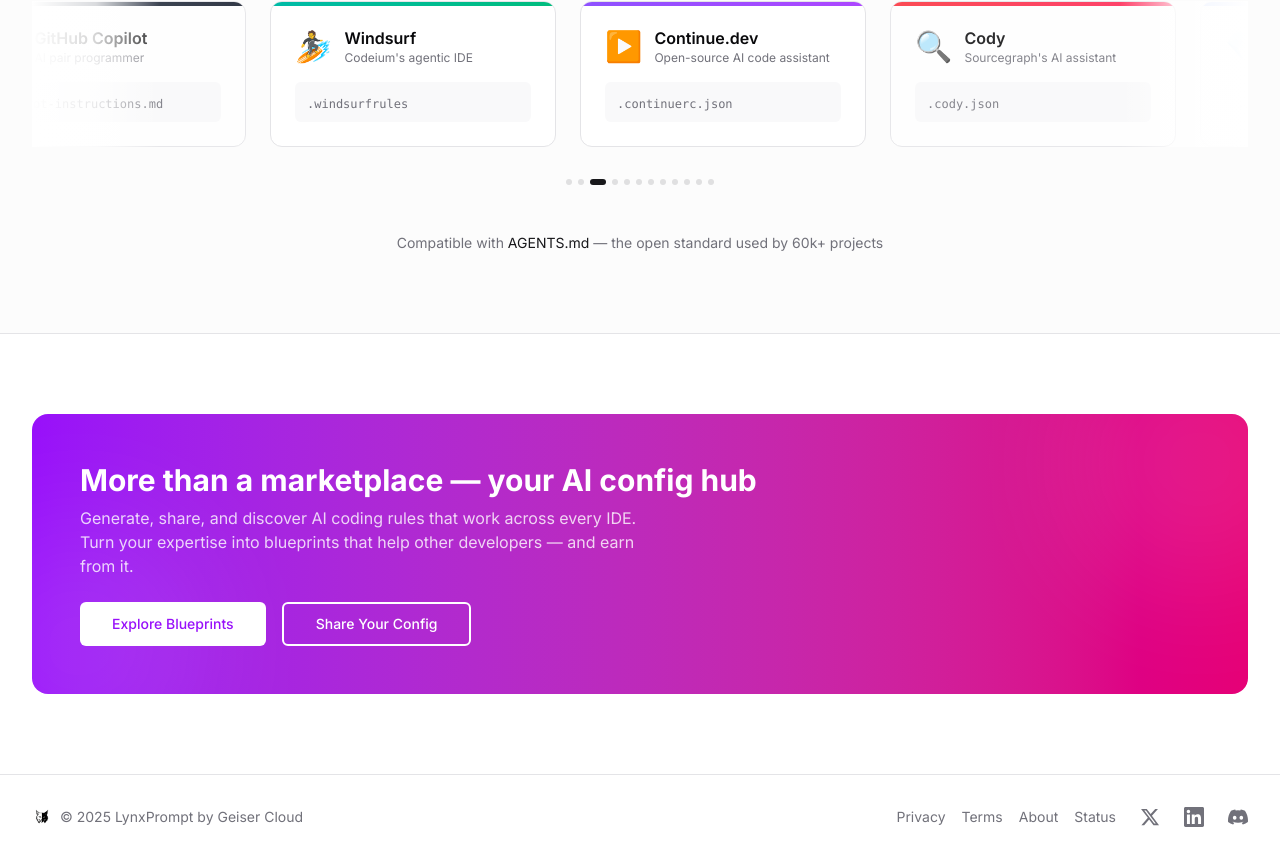
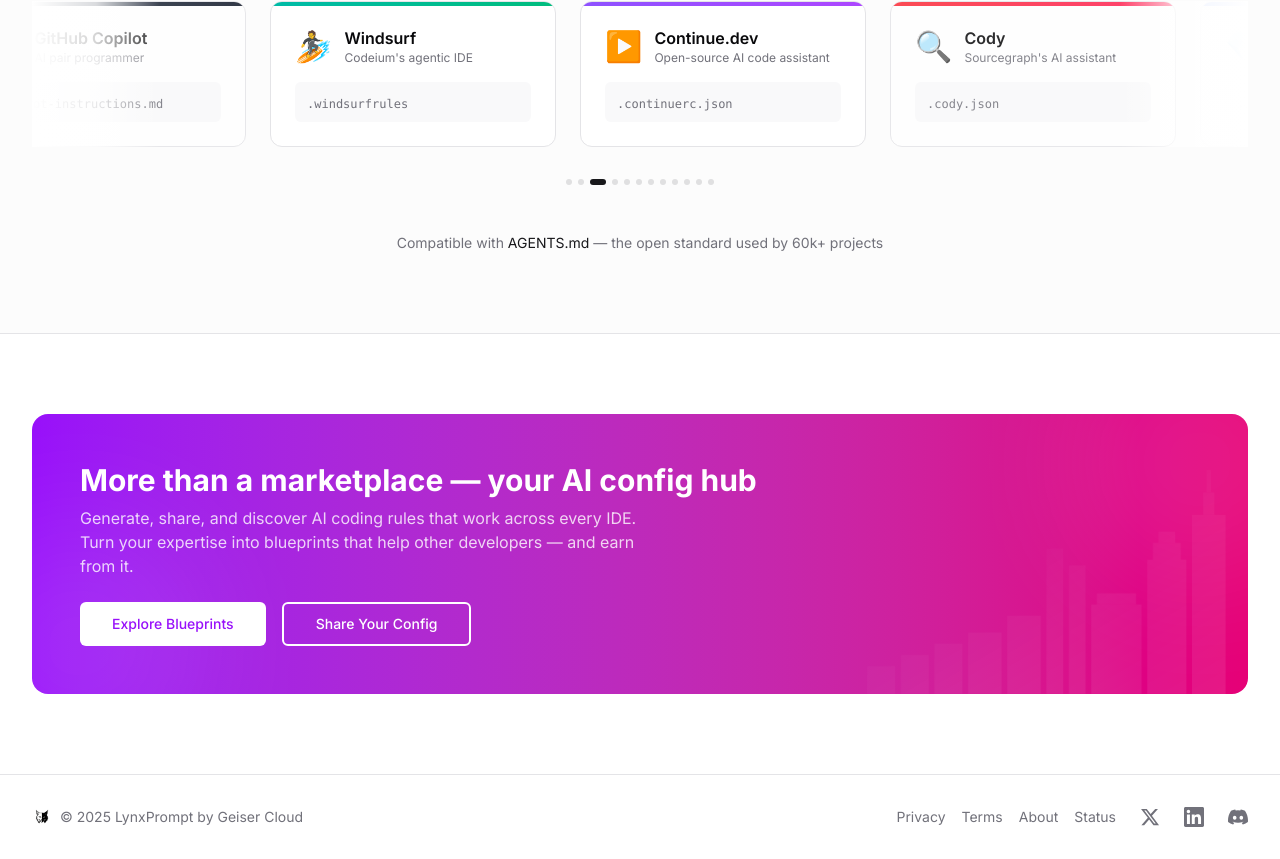
Before and after one commit to GeiserX/LynxPrompt, a Next.js app: page / in a window 1280 px wide. Shown: the part 1177-2036 px from the top of the page. Built offline with nearby package versions, Linux system fonts and the light colour scheme; no server answers.

Commit message:
fix: remove all bold/semibold from info boxes - uniform font weight

```diff
--- a/src/app/blueprints/create/page.tsx
+++ b/src/app/blueprints/create/page.tsx
@@ -379,7 +379,7 @@ export default function ShareBlueprintPage() {
                 {/* AI Edit Panel - MAX users only */}
                 {userPlan === "max" && (
                   <div className="mb-3 rounded-lg border border-purple-300 bg-purple-100 p-3 dark:border-purple-500/50 dark:bg-purple-900/30">
-                    <div className="mb-2 flex items-center gap-2 text-sm font-medium">
+                    <div className="mb-2 flex items-center gap-2 text-sm">
                       <Sparkles className="h-4 w-4 text-purple-600 dark:text-purple-300" />
                       <span className="text-purple-800 dark:text-purple-200">AI-Powered Editing</span>
                     </div>
@@ -530,8 +530,8 @@ export default function ShareBlueprintPage() {
                       <div className="flex items-start gap-2">
                         <Info className="h-4 w-4 flex-shrink-0 text-sky-600 dark:text-sky-300 mt-0.5" />
                         <p className="text-xs text-sky-800 dark:text-sky-200">
-                          <span className="font-semibold text-sky-900 dark:text-sky-100">Note:</span> This is just to identify the original format.
-                          All blueprints are <span className="font-semibold text-sky-900 dark:text-sky-100">interchangeable and compatible across all AI IDEs</span> —
+                          <span className="text-sky-900 dark:text-sky-100">Note:</span> This is just to identify the original format.
+                          All blueprints are interchangeable and compatible across all AI IDEs —
                           Cursor, Claude, Copilot, Windsurf, Cline, and more.
                           Users can download in any format they need.
                         </p>
@@ -589,7 +589,7 @@ export default function ShareBlueprintPage() {
                     <div className="flex items-start gap-3">
                       <AlertTriangle className="h-5 w-5 flex-shrink-0 text-amber-600 dark:text-amber-300 mt-0.5" />
                       <div className="flex-1">
-                        <h4 className="font-semibold text-amber-900 dark:text-amber-100">
+                        <h4 className="text-amber-900 dark:text-amber-100">
                           Share with the Community?
                         </h4>
                         <p className="mt-1 text-sm text-amber-800 dark:text-amber-200">
@@ -603,7 +603,7 @@ export default function ShareBlueprintPage() {
                             onChange={(e) => setIsPublic(e.target.checked)}
                             className="h-4 w-4 rounded border-amber-300 dark:border-amber-400"
                           />
-                          <label htmlFor="isPublic" className="text-sm font-medium text-amber-900 dark:text-amber-100">
+                          <label htmlFor="isPublic" className="text-sm text-amber-900 dark:text-amber-100">
                             Yes, make this blueprint public in the marketplace
                           </label>
                         </div>
@@ -617,7 +617,7 @@ export default function ShareBlueprintPage() {
                       <div className="flex items-start gap-3">
                         <Sparkles className="h-5 w-5 flex-shrink-0 text-blue-600 dark:text-blue-300 mt-0.5" />
                         <div className="flex-1">
-                          <h4 className="font-semibold text-blue-900 dark:text-blue-100">
+                          <h4 className="text-blue-900 dark:text-blue-100">
                             Honest Disclosure
                           </h4>
                           <p className="mt-1 text-sm text-blue-800 dark:text-blue-200">
@@ -631,7 +631,7 @@ export default function ShareBlueprintPage() {
                               onChange={(e) => setAiAssisted(e.target.checked)}
                               className="h-4 w-4 rounded border-blue-300 dark:border-blue-400"
                             />
-                            <label htmlFor="aiAssisted" className="text-sm font-medium text-blue-900 dark:text-blue-100">
+                            <label htmlFor="aiAssisted" className="text-sm text-blue-900 dark:text-blue-100">
                               I used AI to help create this blueprint
                             </label>
                           </div>
--- a/src/app/page.tsx
+++ b/src/app/page.tsx
@@ -171,6 +171,57 @@ export default function HomePage() {
           {/* Decorative elements */}
           <div className="absolute -right-20 -top-20 h-64 w-64 rounded-full bg-white/10 blur-3xl" />
           <div className="absolute -bottom-20 -left-20 h-64 w-64 rounded-full bg-white/10 blur-3xl" />
+          {/* City skyline silhouette - fading from bottom right */}
+          <div
+            className="pointer-events-none absolute bottom-0 right-0 h-48 w-80 sm:h-56 sm:w-96"
+            style={{
+              maskImage: 'linear-gradient(to top left, rgba(0,0,0,0.4) 0%, rgba(0,0,0,0.2) 40%, transparent 70%)',
+              WebkitMaskImage: 'linear-gradient(to top left, rgba(0,0,0,0.4) 0%, rgba(0,0,0,0.2) 40%, transparent 70%)',
+            }}
+          >
+            <svg
+              viewBox="0 0 400 200"
+              className="h-full w-full"
+              preserveAspectRatio="xMaxYMax slice"
+            >
+              {/* City skyline buildings */}
+              <g fill="white" opacity="0.25">
+                {/* Tall building with antenna */}
+                <rect x="350" y="40" width="30" height="160" />
+                <rect x="360" y="20" width="10" height="20" />
+                <rect x="363" y="0" width="4" height="20" />
+                {/* Building windows */}
+                <rect x="355" y="50" width="6" height="8" fill="white" opacity="0.5" />
+                <rect x="365" y="50" width="6" height="8" fill="white" opacity="0.5" />
+                <rect x="355" y="65" width="6" height="8" fill="white" opacity="0.5" />
+                <rect x="365" y="65" width="6" height="8" fill="white" opacity="0.5" />
+                <rect x="355" y="80" width="6" height="8" fill="white" opacity="0.5" />
+                <rect x="365" y="80" width="6" height="8" fill="white" opacity="0.5" />
+
+                {/* Medium building with stepped top */}
+                <rect x="310" y="80" width="35" height="120" />
+                <rect x="315" y="65" width="25" height="15" />
+                <rect x="320" y="55" width="15" height="10" />
+
+                {/* Short wide building */}
+                <rect x="260" y="120" width="45" height="80" />
+                <rect x="265" y="110" width="35" height="10" />
+
+                {/* Twin towers */}
+                <rect x="220" y="70" width="15" height="130" />
+                <rect x="240" y="85" width="15" height="115" />
+
+                {/* Small buildings */}
+                <rect x="185" y="130" width="30" height="70" />
+                <rect x="150" y="145" width="30" height="55" />
+                <rect x="120" y="155" width="25" height="45" />
+                <rect x="90" y="165" width="25" height="35" />
+                <rect x="60" y="175" width="25" height="25" />
+                <rect x="30" y="180" width="25" height="20" />
+                <rect x="5" y="185" width="20" height="15" />
+              </g>
+            </svg>
+          </div>
         </div>
       </section>
 
```
